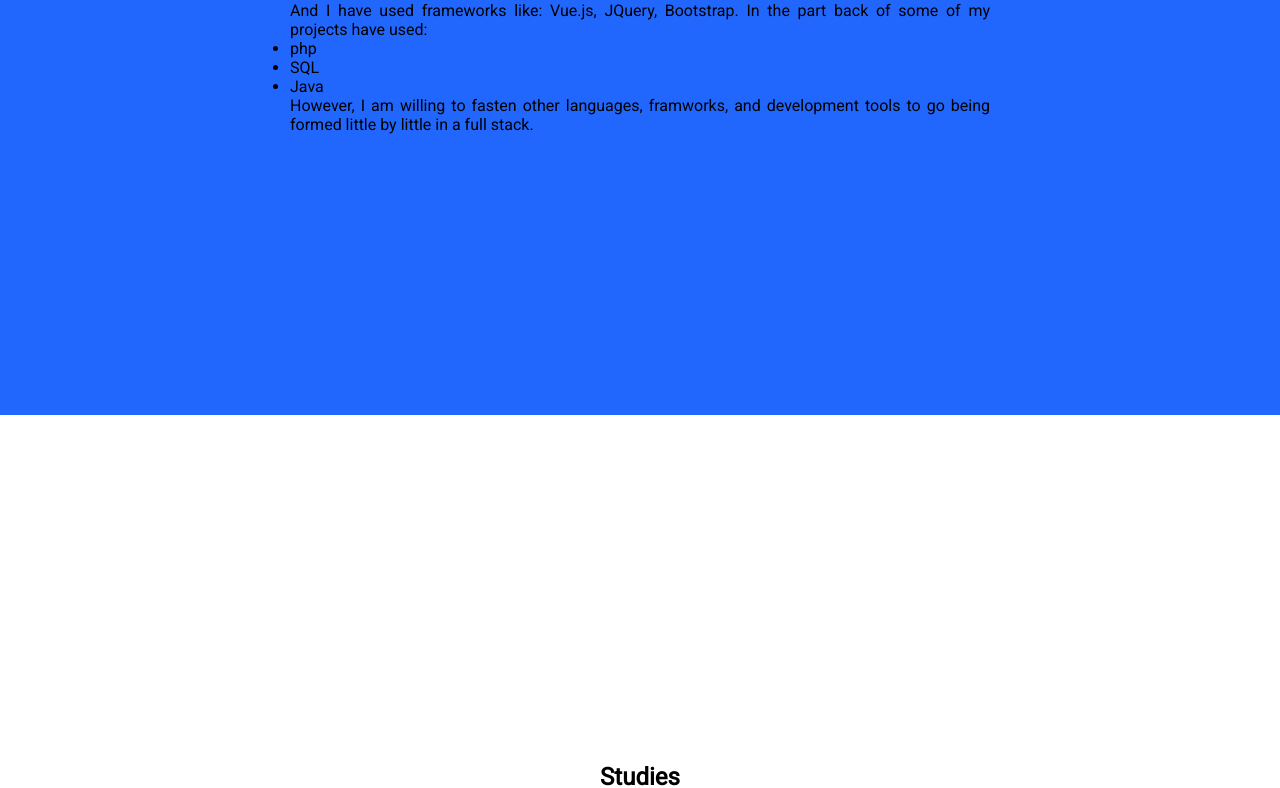
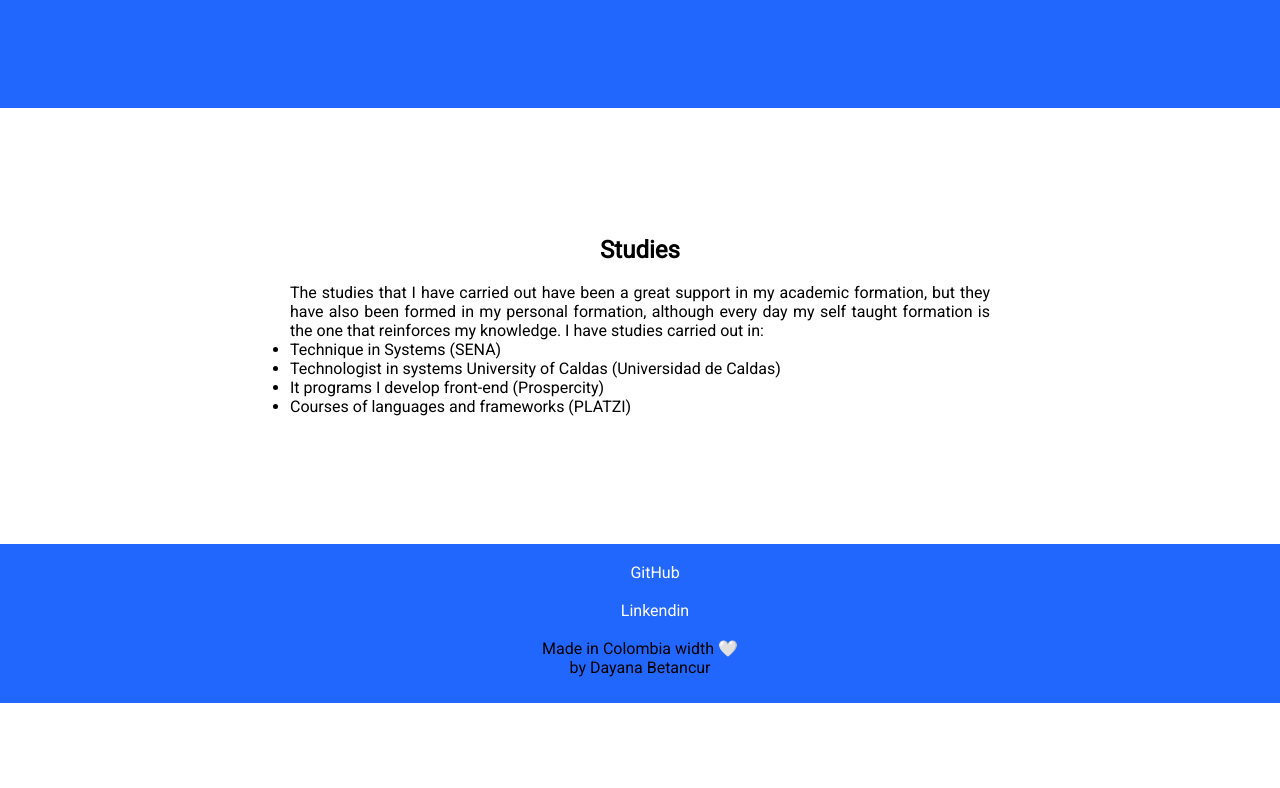
Before and after one commit to DayanaB01/portafolio, a Vue app: page / in a window 1280 px wide. Shown: the part 2798-3586 px from the top of the page. After the commit the page ends 3501 px from the top, so only its background shows below. Built offline with nearby package versions, Linux system fonts and the light colour scheme.

Commit message:
style components check

```diff
--- a/src/assets/b_elements/_color-html.scss
+++ b/src/assets/b_elements/_color-html.scss
@@ -3,4 +3,5 @@ footer{
     text-align: center;
     height: max-content;
     background: #2267fd;
+    padding-bottom: 2%;
 }
--- a/src/assets/c_object/_class.scss
+++ b/src/assets/c_object/_class.scss
@@ -166,20 +166,18 @@ $background-two: #2267fd;
         border-radius: 10% 10% 0% 0%;
     }
     .studies{
-        border: 10px $background-two solid;
         background: $background-two;
         display: grid;
         place-items: center;
-        height: $measure;
+        height: max-content;
     }
     .text{
         width: 700px;
     }
     .practices{
-        border: 10px $background-one solid;
         background: $background-one;
         display: grid;
         place-items: center;
-        height: $measure;
+        height: max-content;
     }
 }
--- a/src/assets/d_components/_componentForm.scss
+++ b/src/assets/d_components/_componentForm.scss
@@ -12,7 +12,7 @@ form{
     align-items: flex-start;
     flex-direction: column;
     margin-top: 30px;
-    box-shadow: 9px 9px 9px 9px;
+    box-shadow: 9px 9px 9px 9px #79a3ff;
 }
 .forms form{
     width: 25%;
--- a/src/views/HomeView.vue
+++ b/src/views/HomeView.vue
@@ -77,16 +77,16 @@
       <div class="text">
         <h1>Studies</h1><br>
         <p>
-        Los estudios que he realizado han sido un gran apoyo en mi formación academica,
-        pero también me han formado en mi formación personal, aunque cada dia mi formación
-        autodidacta es la que refuerza mis conocimientos.
-        Tengo estudios realizados en:
+       The studies that I have carried out have been a great support in my academic
+       formation, but they have also been formed in my personal formation, although
+       every day my self taught formation is the one that reinforces my knowledge.
+       I have studies carried out in:
         </p>
         <ul>
-          <li>Tecnica en Sistemas (SENA)</li>
-          <li>Tecnologa en sistemas (Universidad de Caldas)</li>
-          <li>Programa desarrollo front-end (Prospercity)</li>
-          <li>Cursos de lenguajes y frameworks (PLATZI)</li>
+          <li>Technique in Systems (SENA)</li>
+          <li>Technologist in systems University of Caldas (Universidad de Caldas)</li>
+          <li>It programs I develop front-end (Prospercity)</li>
+          <li> Courses of languages and frameworks (PLATZI)</li>
         </ul>
       </div>
     </section>
```
